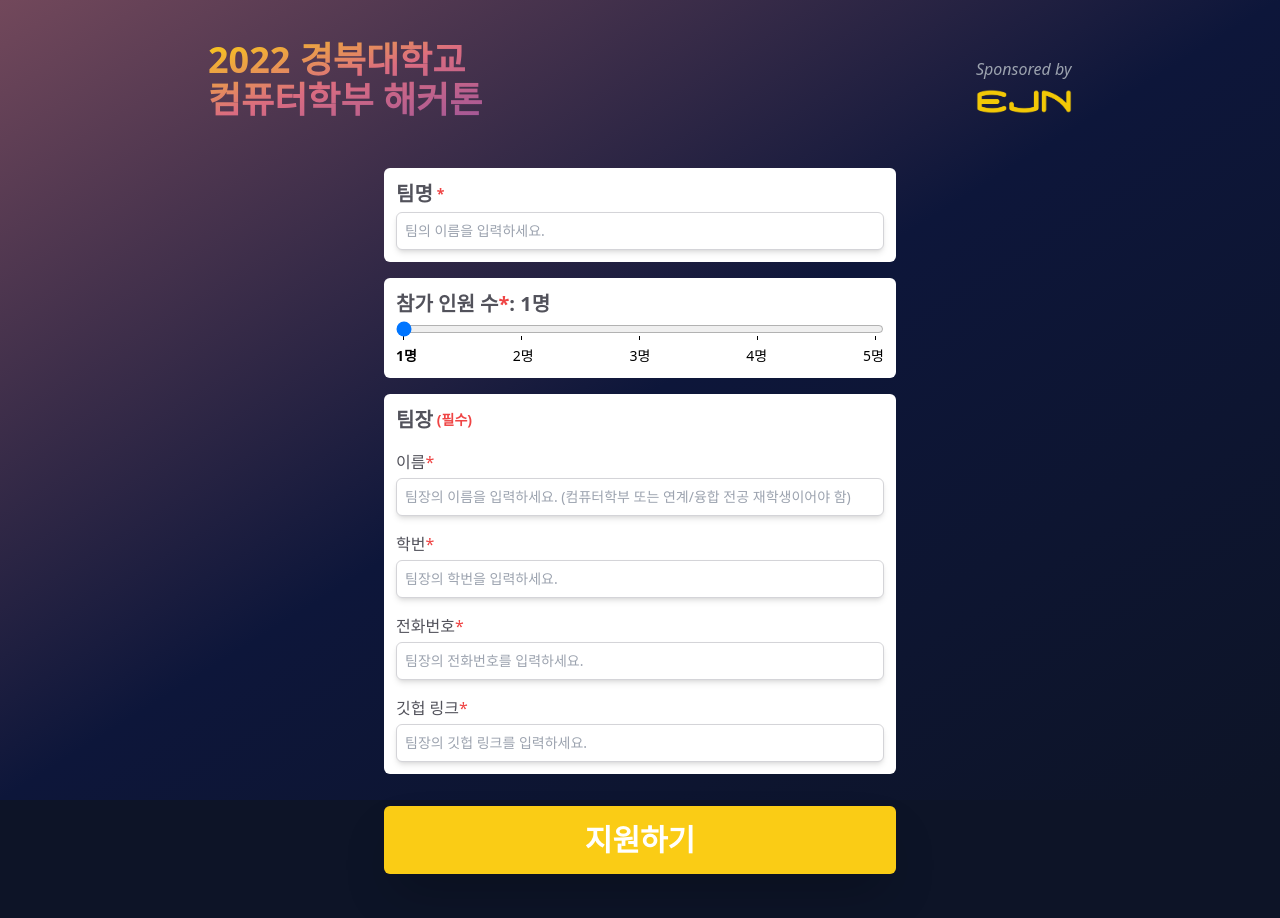
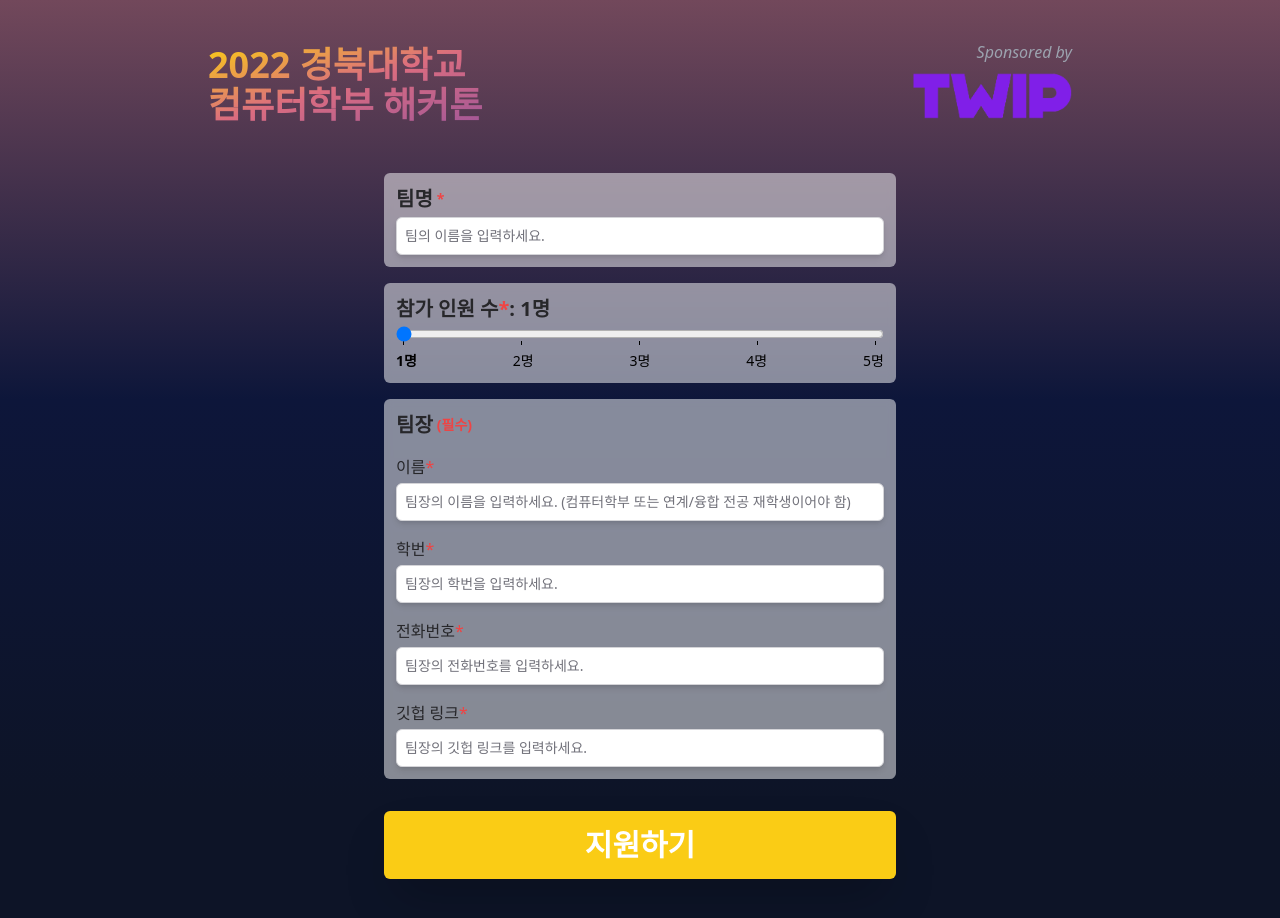
Before and after one commit to chaejunlee/cse-hackathon, a Next.js app: page /apply in a window 1280 px wide. Shown: the top 918 px of the page. Built offline with nearby package versions, Linux system fonts and the light colour scheme.

Commit message:
Changed: sponsor from ejn to twip

```diff
--- a/src/components/header.tsx
+++ b/src/components/header.tsx
@@ -12,11 +12,18 @@ const Header = () => {
             컴퓨터학부 해커톤
           </div>
         </h1>
-        <div className="flex flex-col self-end gap-2 w-fit">
-          <i className="text-xs text-gray-400 md:text-base">Sponsored by</i>
-          <Link href="https://ejn.gg/kr/">
-            <a className="self-end w-16 md:w-24">
-              <Image src="/ejn.png" alt="ejn logo" width="96px" height="25px" />
+        <div className="flex flex-col justify-end gap-2 w-fit">
+          <i className="self-end text-xs text-gray-400 md:text-base">
+            Sponsored by
+          </i>
+          <Link href="https://twip.kr/">
+            <a className="w-24 overflow-hidden md:w-40">
+              <Image
+                src="/twip.png"
+                alt="twip logo"
+                width="170px"
+                height="50px"
+              />
             </a>
           </Link>
         </div>
--- a/src/pages/apply.tsx
+++ b/src/pages/apply.tsx
@@ -30,75 +30,75 @@ const TeammateForm = ({
 }): JSX.Element => {
   return (
     <>
-      <div className="flex flex-col gap-4 px-3 py-3 bg-white rounded-md">
+      <div className="flex flex-col gap-4 px-3 py-3 rounded-md bg-white/50 backdrop-blur-sm">
         <div>
-          <h3 className="flex items-center gap-1 text-xl font-semibold text-zinc-600">
+          <h3 className="flex items-center gap-1 text-xl font-semibold text-zinc-800">
             팀원 {numOfTeammates}
           </h3>
         </div>
         <div>
-          <label htmlFor="teamName" className="text-zinc-600">
+          <label htmlFor="teamName" className="text-zinc-800">
             이름<span className="text-red-500">*</span>
           </label>
           {numOfTeammates === 1 && (
             <input
               placeholder="팀원의 이름을 입력하세요."
-              className="block w-full p-2 mt-1 border rounded-md shadow-md outline-0 border-zinc-300 focus:ring-2 focus:ring-amber-400 focus:border-amber-400 sm:text-sm"
+              className="block w-full p-2 mt-1 border rounded-md shadow-md placeholder:text-zinc-500 outline-0 border-zinc-300 focus:ring-2 focus:ring-amber-400 focus:border-amber-400 sm:text-sm"
               {...register("member1.name")}
             />
           )}
           {numOfTeammates === 2 && (
             <input
               placeholder="팀원의 이름을 입력하세요."
-              className="block w-full p-2 mt-1 border rounded-md shadow-md outline-0 border-zinc-300 focus:ring-2 focus:ring-amber-400 focus:border-amber-400 sm:text-sm"
+              className="block w-full p-2 mt-1 border rounded-md shadow-md placeholder:text-zinc-500 outline-0 border-zinc-300 focus:ring-2 focus:ring-amber-400 focus:border-amber-400 sm:text-sm"
               {...register("member2.name")}
             />
           )}
           {numOfTeammates === 3 && (
             <input
               placeholder="팀원의 이름을 입력하세요."
-              className="block w-full p-2 mt-1 border rounded-md shadow-md outline-0 border-zinc-300 focus:ring-2 focus:ring-amber-400 focus:border-amber-400 sm:text-sm"
+              className="block w-full p-2 mt-1 border rounded-md shadow-md placeholder:text-zinc-500 outline-0 border-zinc-300 focus:ring-2 focus:ring-amber-400 focus:border-amber-400 sm:text-sm"
               {...register("member3.name")}
             />
           )}
           {numOfTeammates === 4 && (
             <input
               placeholder="팀원의 이름을 입력하세요."
-              className="block w-full p-2 mt-1 border rounded-md shadow-md outline-0 border-zinc-300 focus:ring-2 focus:ring-amber-400 focus:border-amber-400 sm:text-sm"
+              className="block w-full p-2 mt-1 border rounded-md shadow-md placeholder:text-zinc-500 outline-0 border-zinc-300 focus:ring-2 focus:ring-amber-400 focus:border-amber-400 sm:text-sm"
               {...register("member4.name")}
             />
           )}
         </div>
 
         <div>
-          <label htmlFor="teamName" className="text-zinc-600">
+          <label htmlFor="teamName" className="text-zinc-800">
             학번<span className="text-red-500">*</span>
           </label>
           {numOfTeammates === 1 && (
             <input
               placeholder="팀장의 학번을 입력하세요."
-              className="block w-full p-2 mt-1 border rounded-md shadow-md outline-0 border-zinc-300 focus:ring-2 focus:ring-amber-400 focus:border-amber-400 sm:text-sm"
+              className="block w-full p-2 mt-1 border rounded-md shadow-md placeholder:text-zinc-500 outline-0 border-zinc-300 focus:ring-2 focus:ring-amber-400 focus:border-amber-400 sm:text-sm"
               {...register("member1.student_number")}
             />
           )}
           {numOfTeammates === 2 && (
             <input
               placeholder="팀장의 학번을 입력하세요."
-              className="block w-full p-2 mt-1 border rounded-md shadow-md outline-0 border-zinc-300 focus:ring-2 focus:ring-amber-400 focus:border-amber-400 sm:text-sm"
+              className="block w-full p-2 mt-1 border rounded-md shadow-md placeholder:text-zinc-500 outline-0 border-zinc-300 focus:ring-2 focus:ring-amber-400 focus:border-amber-400 sm:text-sm"
               {...register("member2.student_number")}
             />
           )}
           {numOfTeammates === 3 && (
             <input
               placeholder="팀장의 학번을 입력하세요."
-              className="block w-full p-2 mt-1 border rounded-md shadow-md outline-0 border-zinc-300 focus:ring-2 focus:ring-amber-400 focus:border-amber-400 sm:text-sm"
+              className="block w-full p-2 mt-1 border rounded-md shadow-md placeholder:text-zinc-500 outline-0 border-zinc-300 focus:ring-2 focus:ring-amber-400 focus:border-amber-400 sm:text-sm"
               {...register("member3.student_number")}
             />
           )}
           {numOfTeammates === 4 && (
             <input
               placeholder="팀장의 학번을 입력하세요."
-              className="block w-full p-2 mt-1 border rounded-md shadow-md outline-0 border-zinc-300 focus:ring-2 focus:ring-amber-400 focus:border-amber-400 sm:text-sm"
+              className="block w-full p-2 mt-1 border rounded-md shadow-md placeholder:text-zinc-500 outline-0 border-zinc-300 focus:ring-2 focus:ring-amber-400 focus:border-amber-400 sm:text-sm"
               {...register("member4.student_number")}
             />
           )}
@@ -126,30 +126,30 @@ const Apply = () => {
 
       <Header />
 
-      <main className="container flex flex-col items-center justify-center max-w-2xl pt-12 mx-auto pb-36">
+      <main className="container flex flex-col items-center justify-center max-w-2xl px-2 pt-12 mx-auto pb-36">
         <form
           className="flex flex-col w-full max-w-lg gap-4"
           onSubmit={handleSubmit(onSubmit)}
         >
-          <div className="flex flex-col gap-4 px-3 py-3 bg-white rounded-md">
+          <div className="flex flex-col gap-4 px-3 py-3 rounded-md bg-white/50 backdrop-blur-sm">
             <div>
               <label htmlFor="teamName">
-                <h3 className="flex items-center gap-1 text-xl font-semibold text-zinc-600">
+                <h3 className="flex items-center gap-1 text-xl font-semibold text-zinc-800">
                   팀명<span className="text-sm text-red-500">*</span>
                 </h3>
               </label>
               <input
                 placeholder="팀의 이름을 입력하세요."
-                className="block w-full p-2 mt-1 border rounded-md shadow-md outline-0 border-zinc-300 focus:ring-2 focus:ring-amber-400 focus:border-amber-400 sm:text-sm"
+                className="block w-full p-2 mt-1 border rounded-md shadow-md placeholder:text-zinc-500 outline-0 border-zinc-300 focus:ring-2 focus:ring-amber-400 focus:border-amber-400 sm:text-sm"
                 {...register("teamName")}
               />
             </div>
           </div>
-          <div className="flex flex-col gap-4 px-3 py-3 bg-white rounded-md">
+          <div className="flex flex-col gap-4 px-3 py-3 rounded-md bg-white/50 backdrop-blur-sm">
             <div>
               <label
                 htmlFor="teamName"
-                className="text-xl font-semibold text-zinc-600"
+                className="text-xl font-semibold text-zinc-800"
               >
                 참가 인원 수<span className="text-red-500">*</span>:{" "}
                 <b>{numOfTeammates}명</b>
@@ -185,52 +185,52 @@ const Apply = () => {
             </div>{" "}
           </div>
 
-          <div className="flex flex-col gap-4 px-3 py-3 bg-white rounded-md">
+          <div className="flex flex-col gap-4 px-3 py-3 rounded-md bg-white/50 backdrop-blur-sm">
             <div>
-              <h3 className="flex items-center gap-1 text-xl font-semibold text-zinc-600">
+              <h3 className="flex items-center gap-1 text-xl font-semibold text-zinc-800">
                 팀장<span className="text-sm text-red-500">(필수)</span>
               </h3>
             </div>
             <div>
-              <label htmlFor="teamName" className="text-zinc-600">
+              <label htmlFor="teamName" className="text-zinc-800">
                 이름<span className="text-red-500">*</span>
               </label>
               <input
                 placeholder="팀장의 이름을 입력하세요. (컴퓨터학부 또는 연계/융합 전공 재학생이어야 함)"
-                className="block w-full p-2 mt-1 border rounded-md shadow-md outline-0 border-zinc-300 focus:ring-2 focus:ring-amber-400 focus:border-amber-400 sm:text-sm"
+                className="block w-full p-2 mt-1 border rounded-md shadow-md placeholder:text-zinc-500 outline-0 border-zinc-300 focus:ring-2 focus:ring-amber-400 focus:border-amber-400 sm:text-sm"
                 {...register("leader.name")}
               />
             </div>
 
             <div>
-              <label htmlFor="teamName" className="text-zinc-600">
+              <label htmlFor="teamName" className="text-zinc-800">
                 학번<span className="text-red-500">*</span>
               </label>
               <input
                 placeholder="팀장의 학번을 입력하세요."
-                className="block w-full p-2 mt-1 border rounded-md shadow-md outline-0 border-zinc-300 focus:ring-2 focus:ring-amber-400 focus:border-amber-400 sm:text-sm"
+                className="block w-full p-2 mt-1 border rounded-md shadow-md placeholder:text-zinc-500 outline-0 border-zinc-300 focus:ring-2 focus:ring-amber-400 focus:border-amber-400 sm:text-sm"
                 {...register("leader.student_number")}
               />
             </div>
 
             <div>
-              <label htmlFor="teamName" className="text-zinc-600">
+              <label htmlFor="teamName" className="text-zinc-800">
                 전화번호<span className="text-red-500">*</span>
               </label>
               <input
                 placeholder="팀장의 전화번호를 입력하세요."
-                className="block w-full p-2 mt-1 border rounded-md shadow-md outline-0 border-zinc-300 focus:ring-2 focus:ring-amber-400 focus:border-amber-400 sm:text-sm"
+                className="block w-full p-2 mt-1 border rounded-md shadow-md placeholder:text-zinc-500 outline-0 border-zinc-300 focus:ring-2 focus:ring-amber-400 focus:border-amber-400 sm:text-sm"
                 {...register("leader.phone_number")}
               />
             </div>
 
             <div>
-              <label htmlFor="teamName" className="text-zinc-600">
+              <label htmlFor="teamName" className="text-zinc-800">
                 깃헙 링크<span className="text-red-500">*</span>
               </label>
               <input
                 placeholder="팀장의 깃헙 링크를 입력하세요."
-                className="block w-full p-2 mt-1 border rounded-md shadow-md outline-0 border-zinc-300 focus:ring-2 focus:ring-amber-400 focus:border-amber-400 sm:text-sm"
+                className="block w-full p-2 mt-1 border rounded-md shadow-md placeholder:text-zinc-500 outline-0 border-zinc-300 focus:ring-2 focus:ring-amber-400 focus:border-amber-400 sm:text-sm"
                 {...register("leader.github")}
               />
             </div>
--- a/src/styles/globals.css
+++ b/src/styles/globals.css
@@ -11,5 +11,5 @@ body {
 }
 
 #__next {
-  @apply bg-gradient-to-br from-[rgb(114,72,91)]  via-[#0D163A] to-[rgb(13,20,39)] h-[100%] bg-no-repeat;
+  @apply bg-gradient-to-b from-[rgb(114,72,91)]  via-[#0D163A] to-[rgb(13,20,39)] h-[100%] bg-no-repeat;
 }
```
Also changed, not shown: public/ejn.png (deleted), public/twip.png (added).
